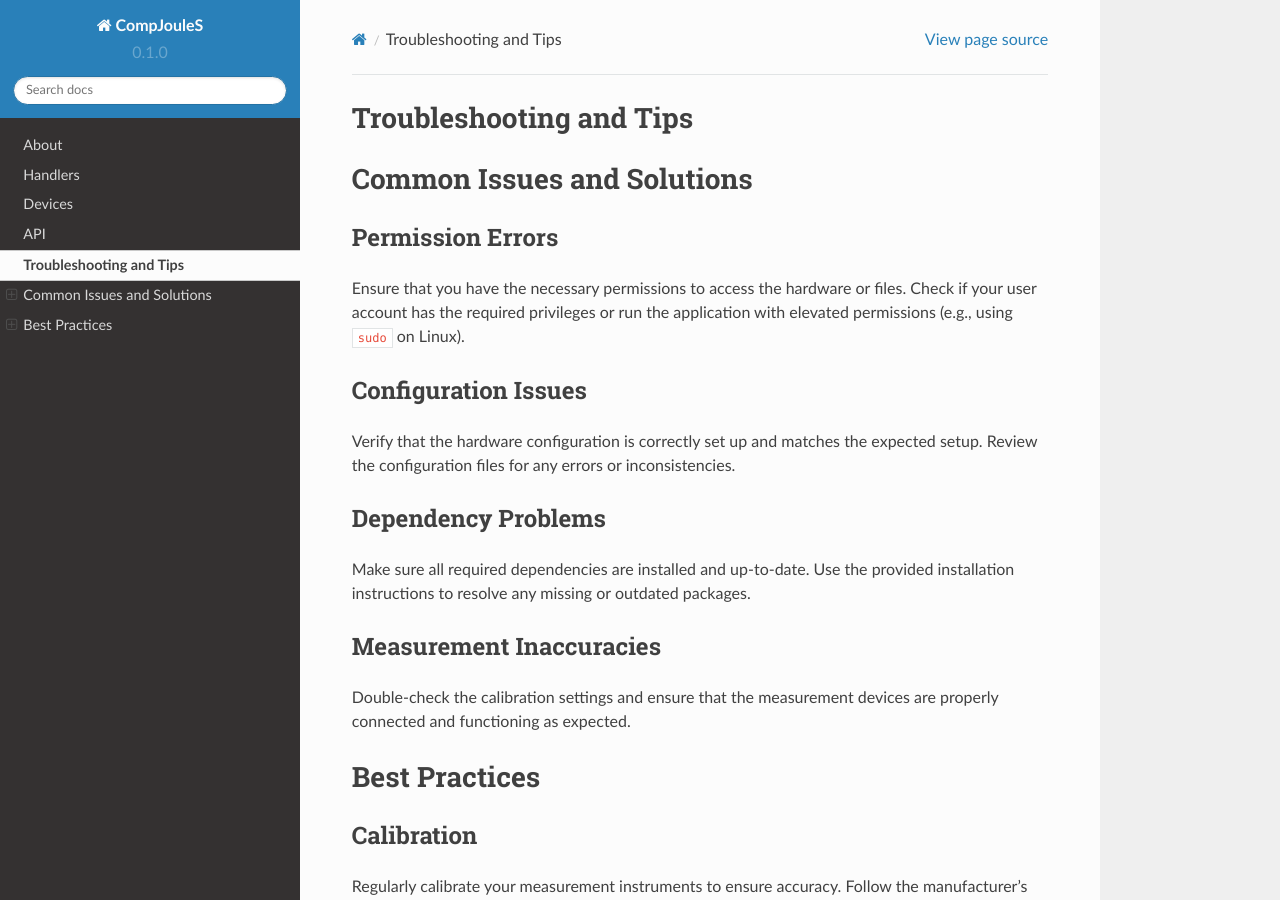
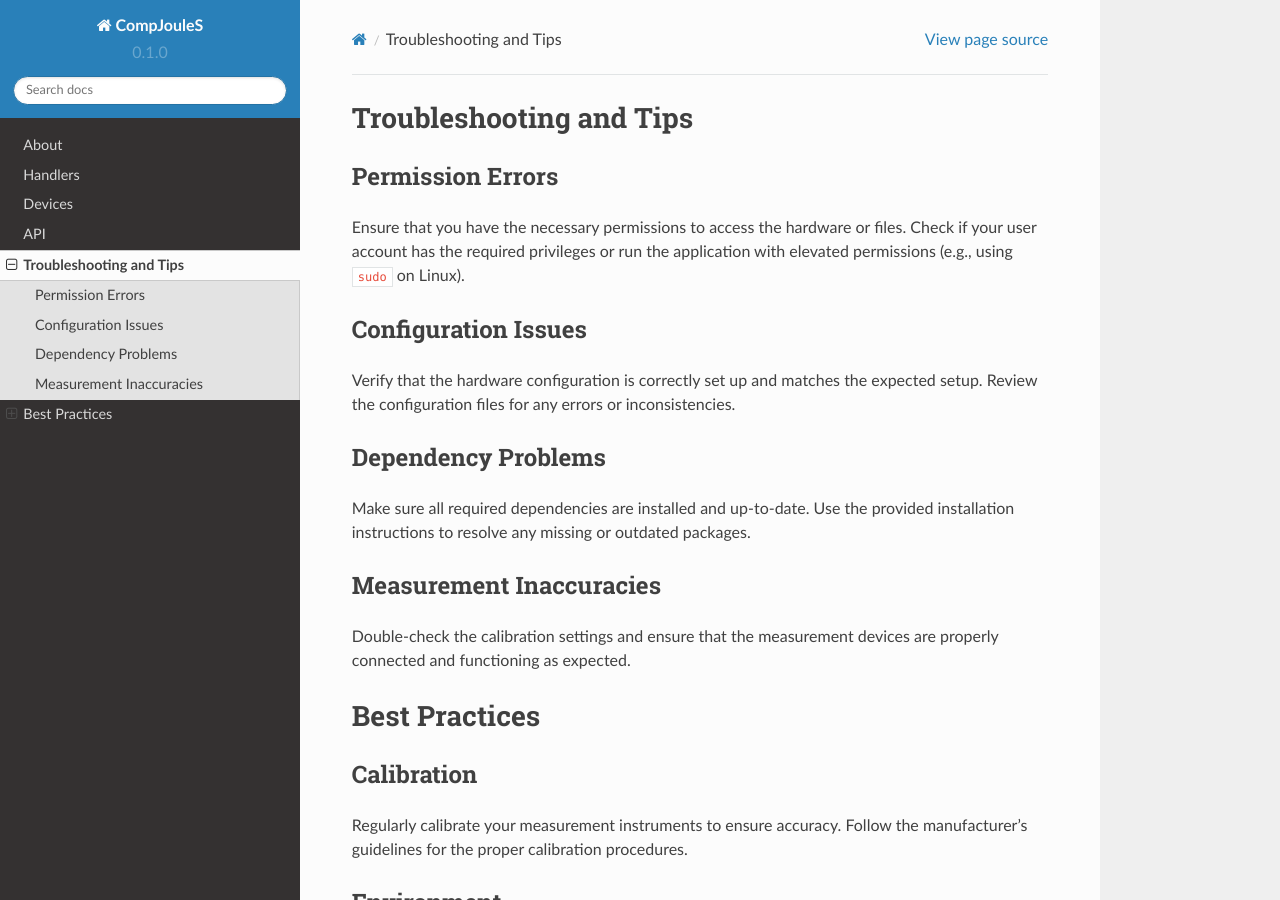
Before and after one commit to Muratcanisik4/CompJouleS, a Sphinx documentation site: the page built from docs/source/troubleshooting-and-tips.rst, in a window 1280 px wide and 900 px high. Built offline with Sphinx 7.4.7 and the Read the Docs theme 2.0.0, drawn with Linux system fonts in a browser that asks for light colours; pages that are not in the unit, such as notebooks, are missing from menus.

Commit message:
Update troubleshooting-and-tips.rst

```diff
--- a/docs/source/troubleshooting-and-tips.rst
+++ b/docs/source/troubleshooting-and-tips.rst
@@ -1,11 +1,6 @@
 Troubleshooting and Tips
 =====
 
-
-.. _common-issues-solutions:
-
-Common Issues and Solutions
-===========================
 
 .. _permission-errors:
 
```
